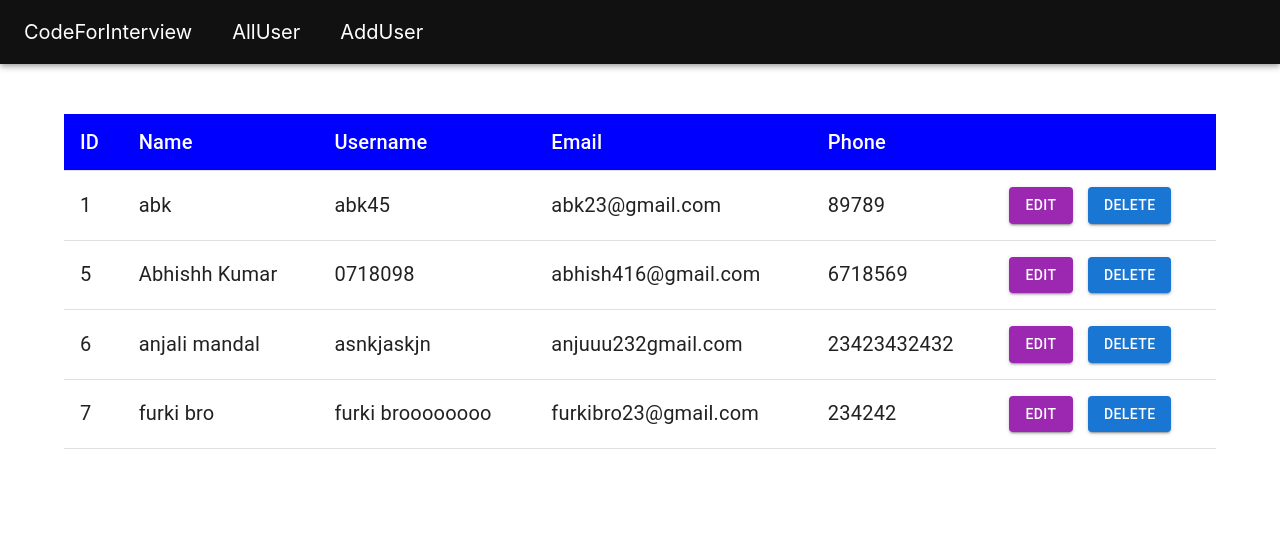
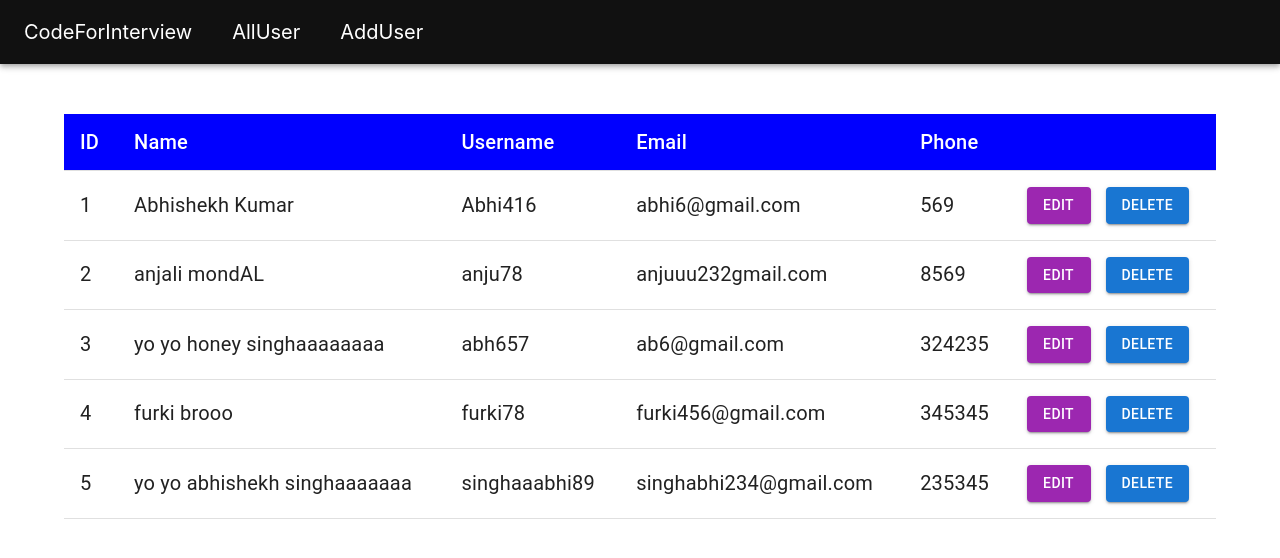
Before and after one commit to Abhishek6416/ReactJs-Repo, a React (Create React App) app in the folder React-Crud/: page /all in a window 1280 px wide. Shown: the top 558 px of the page. Built offline with nearby package versions, Linux system fonts and the light colour scheme; data requests are answered from the project's data file.

Commit message:
CRUD-DONE

```diff
--- a/React-Crud/package.json
+++ b/React-Crud/package.json
@@ -20,6 +20,7 @@
   "scripts": {
     "start": "react-scripts start",
     "json-server":"json-server --watch src/Components/database/db.json --host 127.0.0.1 --port 3005",
+
     "build": "react-scripts build",
     "test": "react-scripts test",
     "eject": "react-scripts eject"
--- a/React-Crud/src/Components/AllUser.js
+++ b/React-Crud/src/Components/AllUser.js
@@ -1,7 +1,7 @@
 import React from 'react'
 import { useState ,useEffect} from 'react'
 import { Table,TableHead,TableBody,TableRow,TableCell,styled,Button } from '@mui/material'
-import { getuser } from './apiService/api'
+import { getusers,deleteuser } from './apiService/api'
 import { Link } from 'react-router-dom'
 
 
@@ -42,12 +42,17 @@ export default function AllUser() {
 
     const getuserdetails =async() => {
 
-        let response=await getuser();
+        let response=await getusers();
 
         console.log(response)
         setUsers(response.data);
 
     }
+
+    const handleDelete=async(id)=>{
+        await deleteuser(id);
+        getuserdetails();
+}
 
 
   return (
@@ -77,7 +82,7 @@ export default function AllUser() {
     <TableCell>{elem.phone}</TableCell>
     <TableCell>
         <Button variant="contained" color="secondary" style={{marginRight:"15px"}} component={Link} to={`/edit/${elem.id}`}>EDIT</Button>
-        <Button variant="contained">DELETE</Button>
+        <Button variant="contained" onClick={()=>handleDelete(elem.id)}>DELETE</Button>
     </TableCell>
         </Tbody>
     ))
--- a/React-Crud/src/Components/EditUser.js
+++ b/React-Crud/src/Components/EditUser.js
@@ -1,8 +1,9 @@
 import React from 'react'
 import { useState } from 'react'
+import { useEffect } from 'react'
 import { FormGroup,FormControl, Typography, InputLabel, Input, Button,styled } from '@mui/material'
-import { adduser } from './apiService/api'
-import { useNavigate } from 'react-router-dom'
+import { getuser ,edituser} from './apiService/api'
+import { useNavigate,useParams } from 'react-router-dom'
 
 const Container=styled(FormGroup)`
 width:50%;
@@ -24,6 +25,26 @@ export default function EditUser() {
     const [user,setUser]=useState(initValues)
 
     const navigate=useNavigate();
+    const {id}=useParams();
+
+    useEffect(()=>{
+
+      getUserData();
+
+
+    },[])
+
+
+    // useEffect
+    const getUserData=async()=>{
+      let response =await getuser(id);
+      console.log(response)
+      setUser(response.data)
+
+
+
+
+    }
 
 
     const handleChange =(e)=>{
@@ -37,7 +58,7 @@ export default function EditUser() {
 
     const handleClick =async ()=>{
 
-      await  adduser(user);
+      await edituser(user,id);
       navigate('/all')
 
 
@@ -47,28 +68,36 @@ export default function EditUser() {
     <Container>
     <Typography variant='h3'>EDIT USER</Typography>
 
+{/* now we want the state data inside this input fields in form component value attribute is used to controlled components
+now 1-->if the value field is controlled by the input field that is whatever data we can add that is uncontrolled components
 
+
+
+now2--> if the value field controls the input field that whatever data we want to edit we will open that and edit it that is value is
+controlling the input field then it is called controlled components
+
+ */}
     <FormControl>
     <InputLabel>Name</InputLabel>
-    <Input onChange={handleChange} name="name"/>
+    <Input onChange={handleChange} name="name" value={user.name}/>
     </FormControl>
 
 
     <FormControl>
     <InputLabel>UserName</InputLabel>
-    <Input onChange={handleChange}   name="username"/>
+    <Input onChange={handleChange}   name="username" value={user.username}/>
     </FormControl>
 
 
     <FormControl>
     <InputLabel>Email</InputLabel>
-    <Input onChange={handleChange}   name="email"/>
+    <Input onChange={handleChange}   name="email" value={user.email}/>
     </FormControl>
 
 
     <FormControl>
     <InputLabel>Phone</InputLabel>
-    <Input onChange={handleChange}   name="phone"/>
+    <Input onChange={handleChange}   name="phone" value={user.phone}/>
     </FormControl>
 
 
--- a/React-Crud/src/Components/apiService/api.js
+++ b/React-Crud/src/Components/apiService/api.js
@@ -14,7 +14,7 @@ export const adduser =async(data)=>{
 }
 
 
-export const getuser = async()=>{
+export const getusers = async()=>{
 
     try {
         return await axios.get(Url);
@@ -24,3 +24,38 @@ export const getuser = async()=>{
 
     }
 }
+export const getuser=async(data)=>{
+
+    try{
+
+        return await axios.get(`${Url}/${data}`)
+
+    }
+    catch(error){
+        console.log(error.message)
+
+    }
+}
+
+export const edituser=async(data,id)=>{
+
+    try{
+
+        return await axios.put(`${Url}/${id}`,data)
+
+    }
+    catch(error){
+        console.log(error.message)
+    }
+}
+
+export const deleteuser=async(id)=>{
+
+    try{
+        return await axios.delete(`${Url}/${id}`)
+
+    }
+    catch(error){
+        console.log(error.message)
+    }
+}
--- a/React-Crud/src/Components/database/db.json
+++ b/React-Crud/src/Components/database/db.json
@@ -1,32 +1,39 @@
 {
   "users": [
     {
-      "name": "abk",
-      "username": "abk45",
-      "email": "abk23@gmail.com",
-      "phone": "89789",
+      "name": "Abhishekh Kumar",
+      "username": "Abhi416",
+      "email": "abhi6@gmail.com",
+      "phone": "569",
       "id": 1
     },
     {
-      "name": "Abhishh Kumar",
-      "username": "0718098",
-      "email": "abhish416@gmail.com",
-      "phone": "6718569",
-      "id": 5
+      "name": "anjali mondAL",
+      "username": "anju78",
+      "email": "anjuuu232gmail.com",
+      "phone": "8569",
+      "id": 2
     },
     {
-      "name": "anjali mandal",
-      "username": "asnkjaskjn",
-      "email": "anjuuu232gmail.com",
-      "phone": "23423432432",
-      "id": 6
+      "name": "yo yo honey singhaaaaaaaa",
+      "username": "abh657",
+      "email": "ab6@gmail.com",
+      "phone": "324235",
+      "id": 3
     },
     {
-      "name": "furki bro",
-      "username": "furki broooooooo",
-      "email": "furkibro23@gmail.com",
-      "phone": "234242",
-      "id": 7
+      "name": "furki brooo",
+      "username": "furki78",
+      "email": "furki456@gmail.com",
+      "phone": "345345",
+      "id": 4
+    },
+    {
+      "name": "yo yo abhishekh singhaaaaaaa",
+      "username": "singhaaabhi89",
+      "email": "singhabhi234@gmail.com",
+      "phone": "235345",
+      "id": 5
     }
   ]
 }
```
